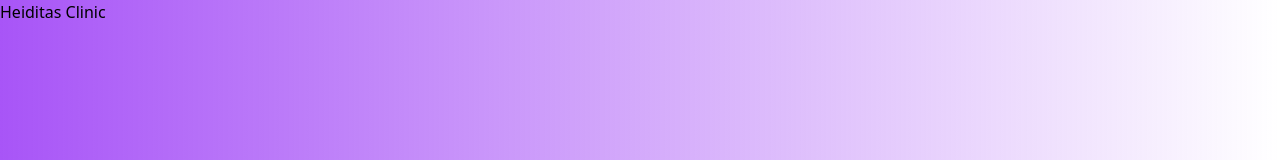
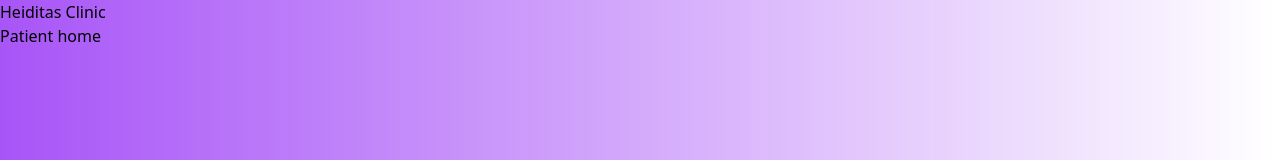
Before and after one commit to camilorojas96/Dentalcrud, a React (Vite) app: page /patient_home in a window 1280 px wide. Before the commit this address had no page. Shown: the top 160 px of the page. Built offline with nearby package versions, Linux system fonts and the light colour scheme.

Commit message:
Added admin authentification

```diff
--- a/src/App.jsx
+++ b/src/App.jsx
@@ -5,6 +5,7 @@ import Edit_page from "./pages/Edit_page";
 import { ToastContainer} from "react-toastify"
 import 'react-toastify/dist/ReactToastify.css';
 import Login_page from "./pages/Log in/Login_page"
+import Home_page_patient from "./pages/Home_page_patient";
 
 
 const App = ()=>{
@@ -19,6 +20,7 @@ const App = ()=>{
       <Routes>
         <Route index element ={<Login_page/>}></Route>
         <Route path="/home" element ={<Home_page/>}></Route>
+        <Route path="/patient_home" element ={<Home_page_patient/>}></Route>
         <Route path="/create" element ={<Create_page/>}></Route>
         <Route path="/edit/:id" element={<Edit_page/>}></Route>
       </Routes>
--- /dev/null
+++ b/src/pages/Home_page_patient.jsx
@@ -0,0 +1,13 @@
+
+
+
+const Home_page_patient = ()=>{
+    return (
+      <div>
+        Patient home
+      </div>
+
+    )
+}
+
+export default Home_page_patient
--- a/src/pages/Log in/Login_page.jsx
+++ b/src/pages/Log in/Login_page.jsx
@@ -5,8 +5,9 @@ import { toast } from 'react-toastify';
 import axios from 'axios';
 
 const Login_page = () => {
-  const [inputUsername, setUsername] = useState('');
-  const [inputPassword, setPassword] = useState('');
+  const [inputUsername, setUsername] = useState('')
+  const [inputPassword, setPassword] = useState('')
+
 
   const handleInputChange = (e, type) => {
     const value = e.target.value;
@@ -32,15 +33,24 @@ const Login_page = () => {
     });
 
     if (response.data.success) {
-        toast.success('Login successful');
-        window.location.href = '/home';
+      const is_admin = response.data.is_admin
+      const _id = response.data._id
+
+      if (is_admin) {
+        toast.success('Admin login successful')
+        window.location.href = '/home'
       } else {
-        toast.error('Invalid credentials');
+        toast.success('Patient login successful')
+        window.location.href = `/home/patient/${_id}`
+      }
+    } else {
+      toast.error('Invalid credentials')
     }
   } catch (error) {
-      toast.error('Error during login. Please try again.');
+    toast.error('Error during login. Please try again.')
   }
-  };
+
+}
 
   return (
     <div className="container bg-gray-200 p-8 md:p-16 rounded-lg">
```
Lines whose indentation alone changed are shown as unchanged.
